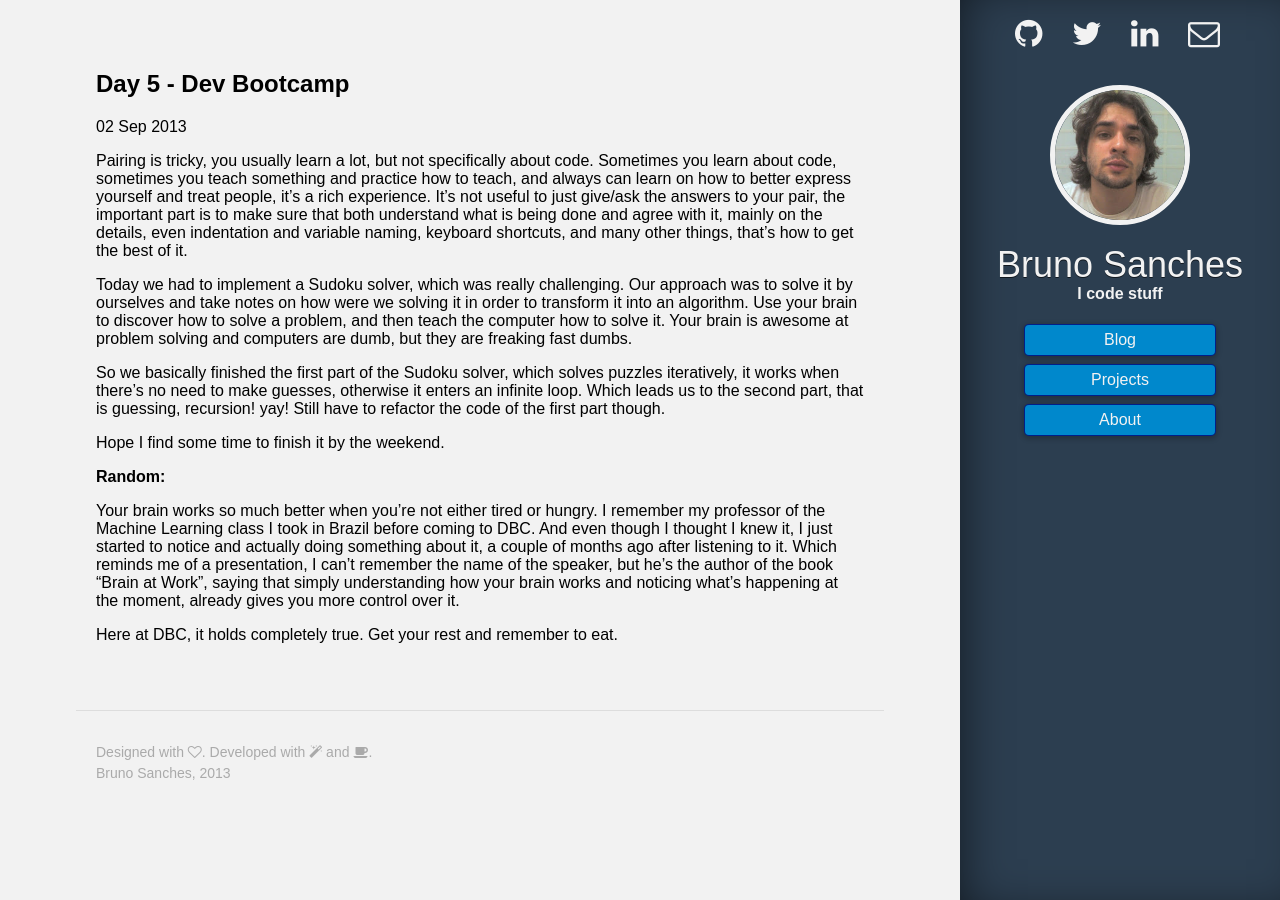
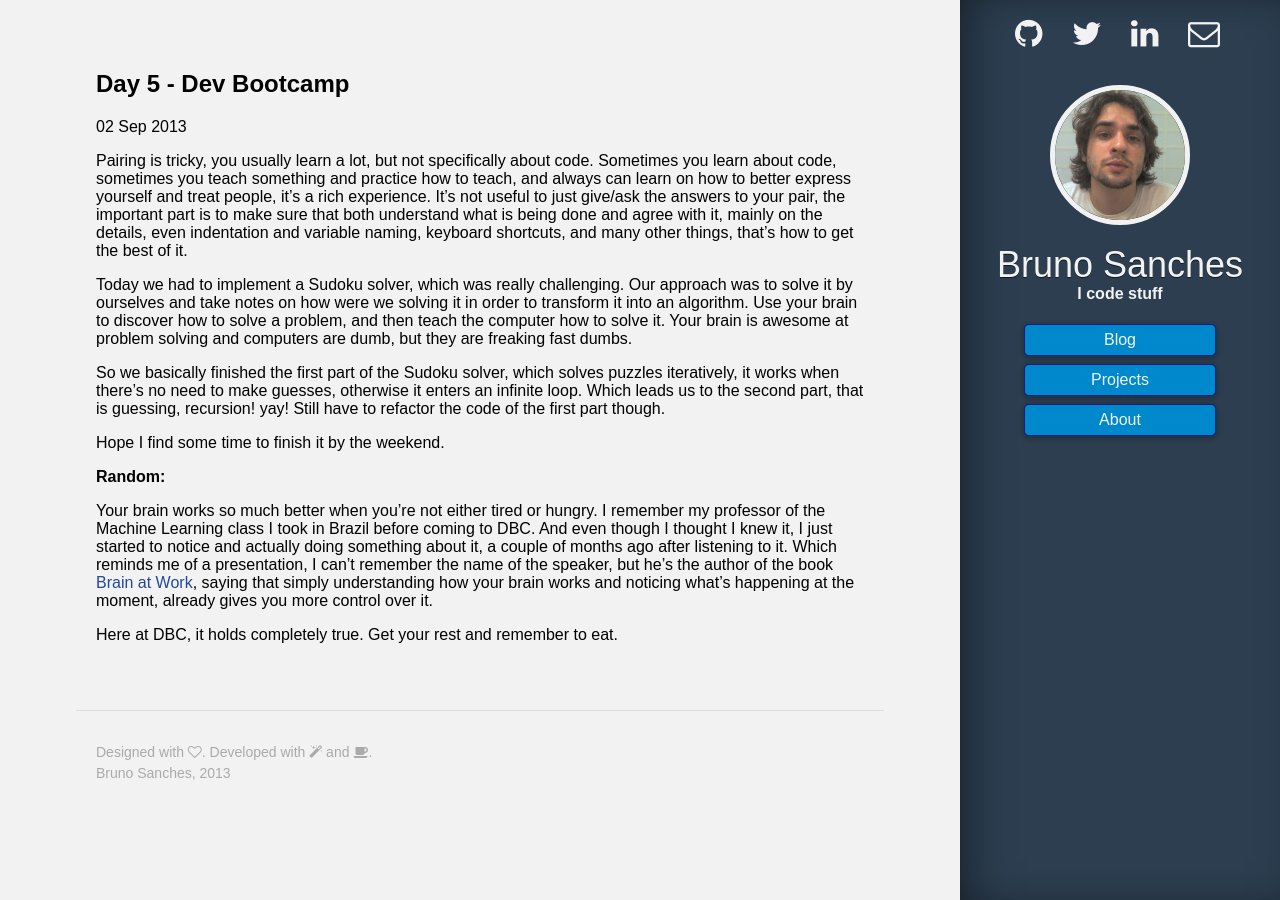
Before and after one commit to brunops/brunops.github.io, a Jekyll site: the page built from _posts/2013-09-01-day-5-dev-bootcamp.markdown, in a window 1280 px wide. Built offline with Jekyll 4.4.1, drawn with Linux system fonts in a browser that asks for light colours; some web fonts are replaced; Markdown is read by kramdown in place of the engine named in the settings; part of the change alters nothing that is shown.

```diff
--- a/_posts/2013-09-01-day-5-dev-bootcamp.markdown
+++ b/_posts/2013-09-01-day-5-dev-bootcamp.markdown
@@ -3,11 +3,17 @@ layout: post
 title: Day 5 - Dev Bootcamp
 date: '2013-09-01T20:59:05-07:00'
 ---
-<p>Pairing is tricky, you usually learn a lot, but not specifically about code. Sometimes you learn about code, sometimes you teach something and practice how to teach, and always can learn on how to better express yourself and treat people, it&#8217;s a rich experience. It&#8217;s not useful to just give/ask the answers to your pair, the important part is to make sure that both understand what is being done and agree with it, mainly on the details, even indentation and variable naming, keyboard shortcuts, and many other things, that&#8217;s how to get the best of it.</p>
-<p>Today we had to implement a Sudoku solver, which was really challenging. Our approach was to solve it by ourselves and take notes on how were we solving it in order to transform it into an algorithm. Use your brain to discover how to solve a problem, and then teach the computer how to solve it. Your brain is awesome at problem solving and computers are dumb, but they are freaking fast dumbs.</p>
-<p>So we basically finished the first part of the Sudoku solver, which solves puzzles iteratively, it works when there&#8217;s no need to make guesses, otherwise it enters an infinite loop. Which leads us to the second part, that is guessing, recursion! yay! Still have to refactor the code of the first part though.</p>
-<p>Hope I find some time to finish it by the weekend.</p>
 
-<p><strong>Random:</strong></p>
-<p>Your brain works so much better when you&#8217;re not either tired or hungry. I remember my professor of the Machine Learning class I took in Brazil before coming to DBC. And even though I thought I knew it, I just started to notice and actually doing something about it, a couple of months ago after listening to it. Which reminds me of a presentation, I can&#8217;t remember the name of the speaker, but he&#8217;s the author of the book &#8220;Brain at Work&#8221;, saying that simply understanding how your brain works and noticing what&#8217;s happening at the moment, already gives you more control over it.</p>
-<p>Here at DBC, it holds completely true. Get your rest and remember to eat.</p>
+Pairing is tricky, you usually learn a lot, but not specifically about code. Sometimes you learn about code, sometimes you teach something and practice how to teach, and always can learn on how to better express yourself and treat people, it's a rich experience. It's not useful to just give/ask the answers to your pair, the important part is to make sure that both understand what is being done and agree with it, mainly on the details, even indentation and variable naming, keyboard shortcuts, and many other things, that's how to get the best of it.
+
+Today we had to implement a Sudoku solver, which was really challenging. Our approach was to solve it by ourselves and take notes on how were we solving it in order to transform it into an algorithm. Use your brain to discover how to solve a problem, and then teach the computer how to solve it. Your brain is awesome at problem solving and computers are dumb, but they are freaking fast dumbs.
+
+So we basically finished the first part of the Sudoku solver, which solves puzzles iteratively, it works when there's no need to make guesses, otherwise it enters an infinite loop. Which leads us to the second part, that is guessing, recursion! yay! Still have to refactor the code of the first part though.
+
+Hope I find some time to finish it by the weekend.
+
+<strong>Random:</strong>
+
+Your brain works so much better when you're not either tired or hungry. I remember my professor of the Machine Learning class I took in Brazil before coming to DBC. And even though I thought I knew it, I just started to notice and actually doing something about it, a couple of months ago after listening to it. Which reminds me of a presentation, I can't remember the name of the speaker, but he's the author of the book <a target="_blank" href="http://www.amazon.com/Your-Brain-Work-Strategies-Distraction/dp/0061771295">Brain at Work</a>, saying that simply understanding how your brain works and noticing what's happening at the moment, already gives you more control over it.
+
+Here at DBC, it holds completely true. Get your rest and remember to eat.
```
